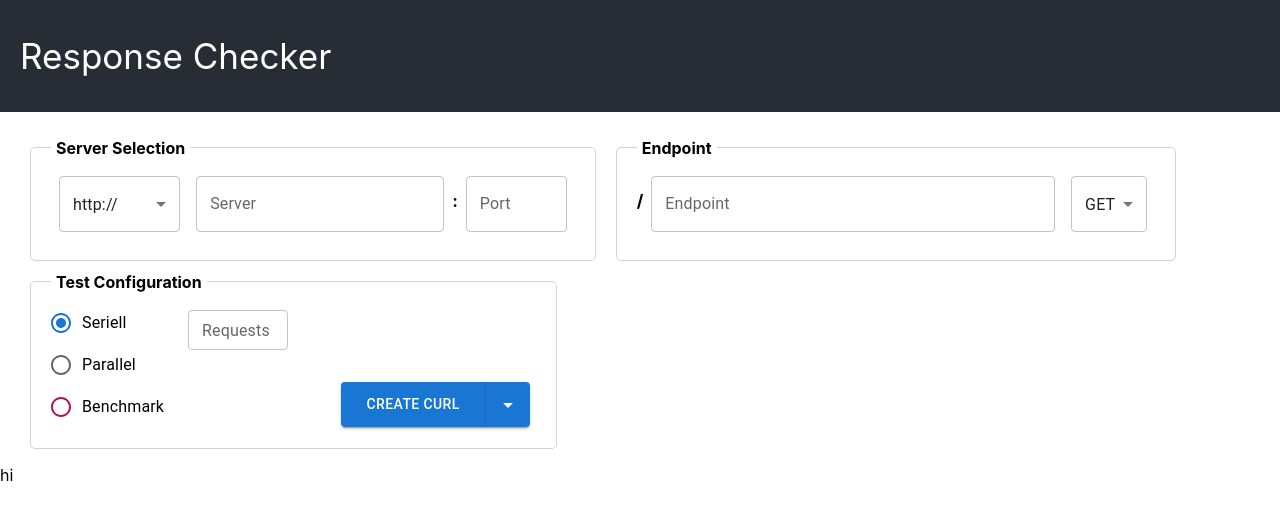
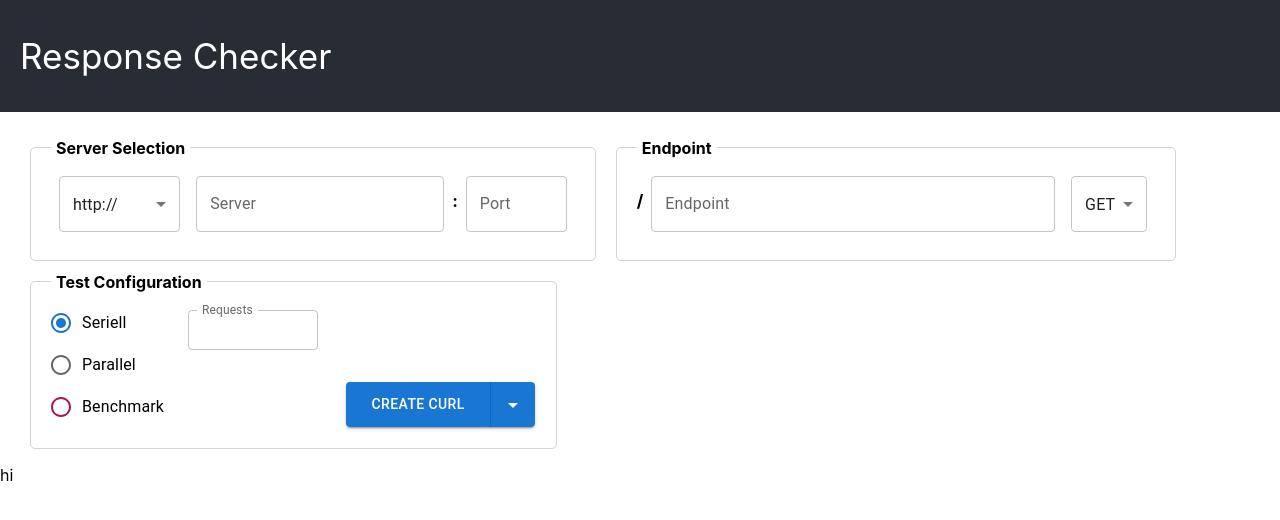
Before and after one commit to flbrun/language_and_framework_performance, a React (Create React App) app in the folder response-checker/: page / in a window 1280 px wide. Shown: the top 520 px of the page. Built offline with nearby package versions, Linux system fonts and the light colour scheme.

Commit message:
add scripts

```diff
--- a/response-checker/src/App.css
+++ b/response-checker/src/App.css
@@ -50,7 +50,7 @@
 
   height: 45px;
   position: relative;
-  right: -45px;
+  right: -20px;
   top: 80px;
 }
 .configuration-button
--- a/response-checker/src/App.js
+++ b/response-checker/src/App.js
@@ -17,22 +17,9 @@ function App() {
     const [method, setMethod] = useState('GET');
     const [testKind, setTestKind] = useState('seriell');
     const [configButton, setConfigButton] = useState('')
+    const [requestsNumber, setRequestsNumber] = useState(0);
+    const [parallel, setParallel] = useState(0);
 
-
-    // const handleFormSubmit = (e) => {
-    //     e.preventDefault();
-    //
-    //     const url = selectedProtocol + serverName + ':' + port;
-    //
-    //     fetch(url)
-    //         .then((response) => response.json())
-    //         .then((data) => {
-    //             console.log(data);
-    //         })
-    //         .catch((error) => {
-    //             console.error(error);
-    //         });
-    // };
 
     return (
         <div className="App">
@@ -53,6 +40,10 @@ function App() {
                     setMethod={setMethod}
                     testKind={testKind}
                     setTestKind={setTestKind}
+                    requestNumber={requestsNumber}
+                    setRequestNumber={setRequestsNumber}
+                    parallel={parallel}
+                    setParallel={setParallel}
                     configButtonCallback={configButton}
                     setConfigButton={setConfigButton}
                 />
@@ -64,3 +55,19 @@ function App() {
 }
 
 export default App;
+
+
+// const handleFormSubmit = (e) => {
+//     e.preventDefault();
+//
+//     const url = selectedProtocol + serverName + ':' + port;
+//
+//     fetch(url)
+//         .then((response) => response.json())
+//         .then((data) => {
+//             console.log(data);
+//         })
+//         .catch((error) => {
+//             console.error(error);
+//         });
+// };
--- a/response-checker/src/ConfigurationBlock.js
+++ b/response-checker/src/ConfigurationBlock.js
@@ -1,11 +1,13 @@
 import TextField from "@mui/material/TextField";
 import MenuItem from "@mui/material/MenuItem";
-import {FormControl, FormControlLabel, Radio, RadioGroup, Stack} from "@mui/material";
+import {FormControl, FormControlLabel, Radio, RadioGroup, Stack, Tooltip} from "@mui/material";
 import ConfigurationButton from "./ConfigurationButton";
 import {pink} from "@mui/material/colors";
 
 const protocol = ['http://', 'https://'];
 const methods = ['GET'];
+
+localStorage.setItem("adad", "asdasd")
 export default function ConfigurationBlock({
                                 selectedProtocol,
                                 setSelectedProtocol,
@@ -19,6 +21,10 @@ export default function ConfigurationBlock({
                                 setMethod,
                                 testKind,
                                 setTestKind,
+                                requestNumber,
+                                setRequestNumber,
+                                parallelRequests,
+                                setParallel,
                                 configButton,
                                 setConfigButton,
                             }) {
@@ -53,6 +59,7 @@ export default function ConfigurationBlock({
                 <p className="punctuation">:</p>
 
                 <TextField
+                    type="number"
                     id="port"
                     label="Port"
                     sx={{ m: 1, width: '10ch' }}
@@ -98,18 +105,18 @@ export default function ConfigurationBlock({
                         aria-labelledby="test-selection"
                         name="test-selection"
                         value={testKind}
-                        onChange={(e) => setTestKind(e.target.value)}
-                    >
+                        onChange={(e) => setTestKind(e.target.value)}>
+
                         <FormControlLabel
                             value="seriell"
                             control={<Radio />}
-                            label="Seriell"
-                        />
+                            label="Seriell"/>
+
                         <FormControlLabel
                             value="parallel"
                             control={<Radio />}
-                            label="Parallel"
-                        />
+                            label="Parallel"/>
+
                         <FormControlLabel
                             value="Benchmark"
                             control={<Radio sx={{
@@ -125,31 +132,46 @@ export default function ConfigurationBlock({
                 </FormControl>
                 {testKind === "parallel" ?
                     (<Stack>
+                        <Tooltip title="Number of Requests you want to proceed" placement="top">
                             <TextField
+                                type="number"
                                 size="small"
                                 id="requestCount"
                                 label="Requests"
-                            sx={{ m: 1, width: 100 }}
-                            variant="outlined"
-                            onChange={(e) => setEndpoint(e.target.value)}/>
+                                InputLabelProps={{
+                                    shrink: true,
+                                }}
+                                sx={{ m: 1, width: 130}}
+                                onChange={(e) => setRequestNumber(e.target.value)}/>
+                        </Tooltip>
+                        <Tooltip title="Number of Requests to run in parallel" placement="top">
                             <TextField
+                                type="number"
                                 size="small"
-                            id="parallelCount"
-                            label="Requests"
-                            sx={{ m: 1, width: 100 }}
-                            variant="outlined"
-                            onChange={(e) => setEndpoint(e.target.value)}/>
+                                id="parallel"
+                                label="Parallel Requests"
+                                InputLabelProps={{
+                                    shrink: true,
+                                }}
+                                sx={{ m: 1, width: 130}}
+                                onChange={(e) => setParallel(e.target.value)}/>
+                        </Tooltip>
                     </Stack>):
+                    testKind === "seriell" ?
                     (
+                        <Tooltip title="Number of Requests you want to proceed" placement="top">
                             <TextField
+                                type="number"
                                 size="small"
                                 id="requestCount"
                                 label="Requests"
-                            sx={{ m: 1, width: 100 }}
-                            variant="outlined"
-                            onChange={(e) => setEndpoint(e.target.value)}/>
-                    )
-
+                                InputLabelProps={{
+                                    shrink: true,
+                                }}
+                                sx={{ m: 1, width: 130 }}
+                                onChange={(e) => setRequestNumber(e.target.value)}/>
+                        </Tooltip>
+                    ):(<div style={{width:146}}></div>)
                 }
 
                 <ConfigurationButton callback={setConfigButton} />
--- a/response-checker/src/ExecutionBlock.js
+++ b/response-checker/src/ExecutionBlock.js
@@ -12,6 +12,7 @@ export default function ExecutionBlock({
            method,
            setMethod,
            testKind,
+           setParallelRequests,
            setIsSerial,
            configButton,
            setConfigButton,
```
Also changed, not shown: 2 other files (tests, documents, lock files or other folders). Lines whose indentation alone changed are shown as unchanged.
